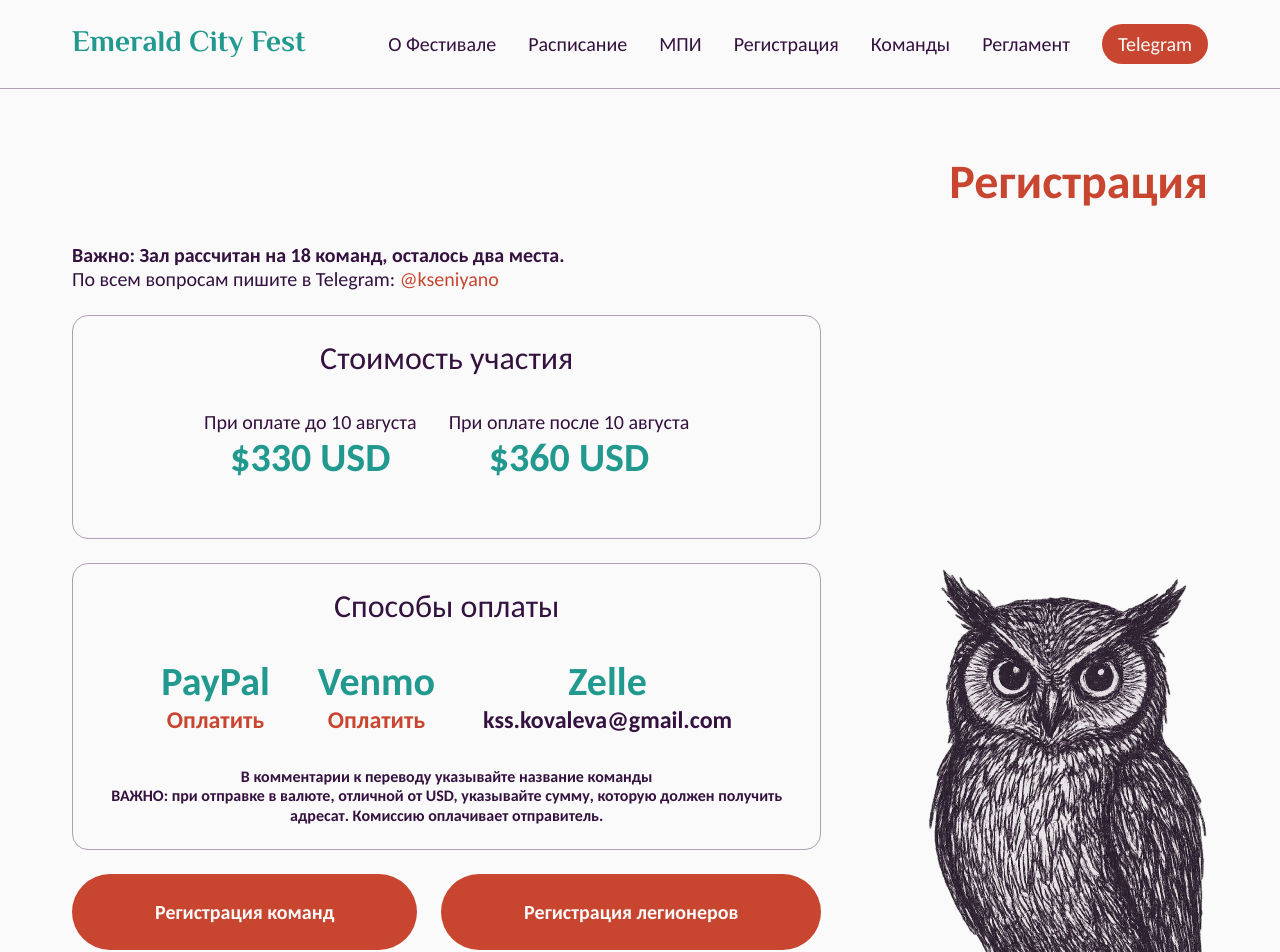
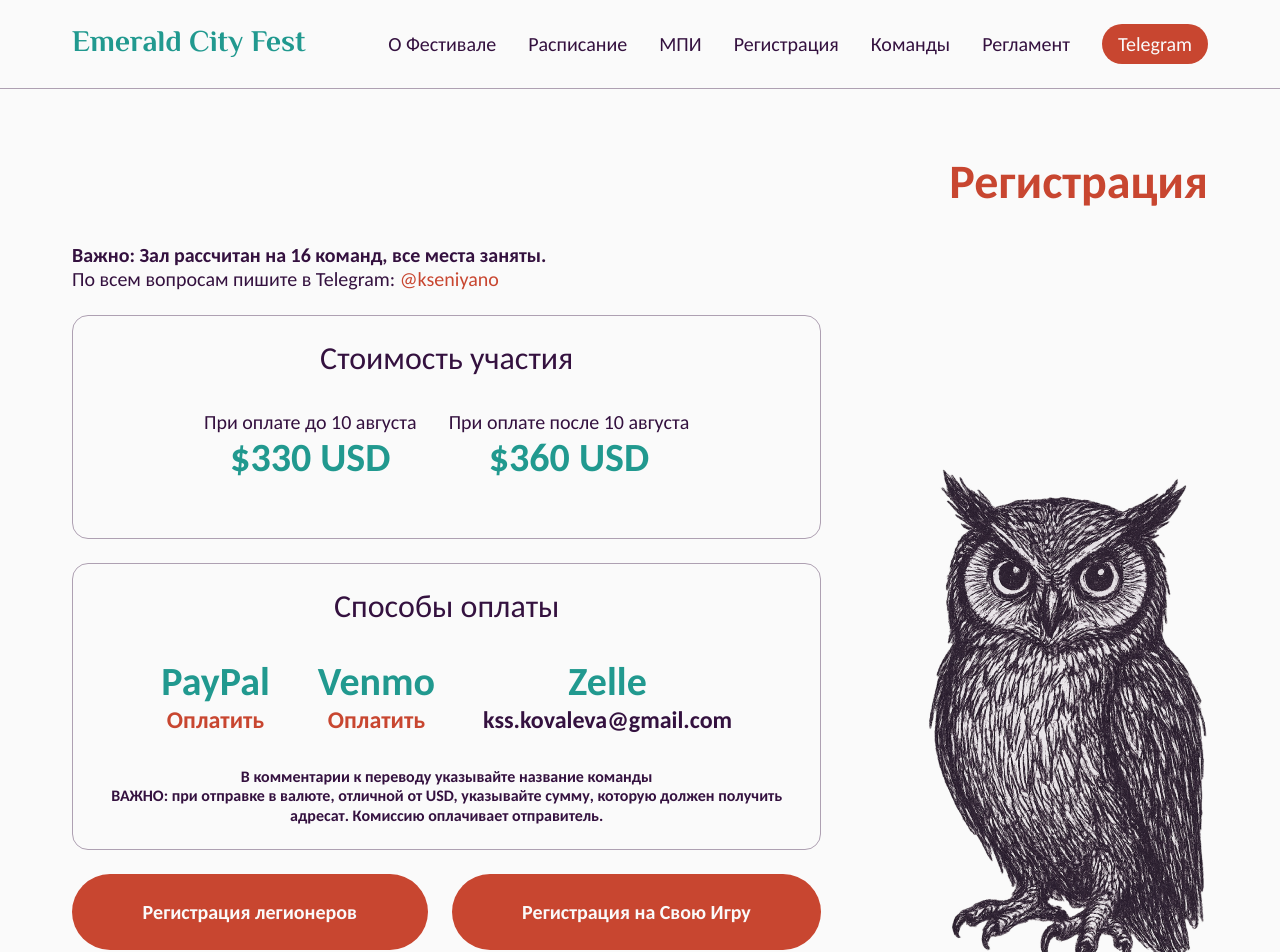
Before and after one commit to kseniyano/emeraldcityfest, a React (Vite) app: page /registration in a window 1280 px wide. Shown: the top 952 px of the page. Built offline with nearby package versions, Linux system fonts and the light colour scheme.

Commit message:
hide registration

```diff
--- a/src/pages/Home.jsx
+++ b/src/pages/Home.jsx
@@ -21,7 +21,7 @@ export default function Home() {
         </div>
         <div className="flex flex-col xl:flex-row w-full sm:w-auto gap-4">
           <a href="/info" target="" rel="noopener noreferrer" className="btn px-12 w-full sm:w-auto">О Фестивале</a>
-          <a href="/registration" target="_blank" rel="noopener noreferrer" className="btn px-12 w-full sm:w-auto">Регистрация</a>
+          <a href="/registration" target="_blank" rel="noopener noreferrer" className="btn px-12 w-full sm:w-auto hidden">Регистрация</a>
           <a href="https://docs.google.com/spreadsheets/d/1Zla3SZtXbtE9RDaQlKtt3vklxsO6fPujoHIYBQNcXnk/edit?usp=sharing"
           target="_blank" rel="noopener noreferrer" className="hidden btn px-8 w-full sm:w-auto">Результаты</a>
           <div className="hidden flex flex-col lg:flex-row w-full sm:w-auto gap-4">
--- a/src/pages/Registration.jsx
+++ b/src/pages/Registration.jsx
@@ -19,7 +19,7 @@ export default function Registration() {
       <div className="flex gap-6">
         <div className="w-full lg:w-auto lg:basis-6 lg:grow-2">
           <h5 className="mb-6">
-              <span className="font-bold">Важно: Зал рассчитан на 18 команд, осталось два места.</span>
+              <span className="font-bold">Важно: Зал рассчитан на 16 команд, все места заняты.</span>
               <br/>По всем вопросам пишите в Telegram: <a href="https://t.me/kseniyano" target="_blank" rel="noopener noreferrer">@kseniyano</a>
           </h5>
           <div className="flex flex-col items-center mb-6 p-6 border border-primary-300 rounded-2xl">
@@ -58,7 +58,7 @@ export default function Registration() {
           </div>
           <div className="flex flex-wrap gap-6 mb-6">
             <div className="flex flex-wrap sm:flex-nowrap gap-6 grow">
-              <a href="https://tinyurl.com/EmeraldCityFestTeams" target="_blank" rel="noopener noreferrer" className="btn w-full sm:w-auto sm:grow text-xl">Регистрация команд</a>
+              <a href="https://tinyurl.com/EmeraldCityFestTeams" target="_blank" rel="noopener noreferrer" className="btn w-full sm:w-auto sm:grow text-xl hidden">Регистрация команд</a>
               <a href="https://tinyurl.com/EmeraldCityFestLegion" target="_blank" rel="noopener noreferrer" className="btn w-full sm:w-auto sm:grow text-xl">Регистрация легионеров</a>
             </div>
             <a href="https://tinyurl.com/EmeraldCityFestSI" target="_blank" rel="noopener noreferrer" className="btn w-full sm:w-auto sm:grow text-xl">Регистрация на Свою Игру</a>
```
